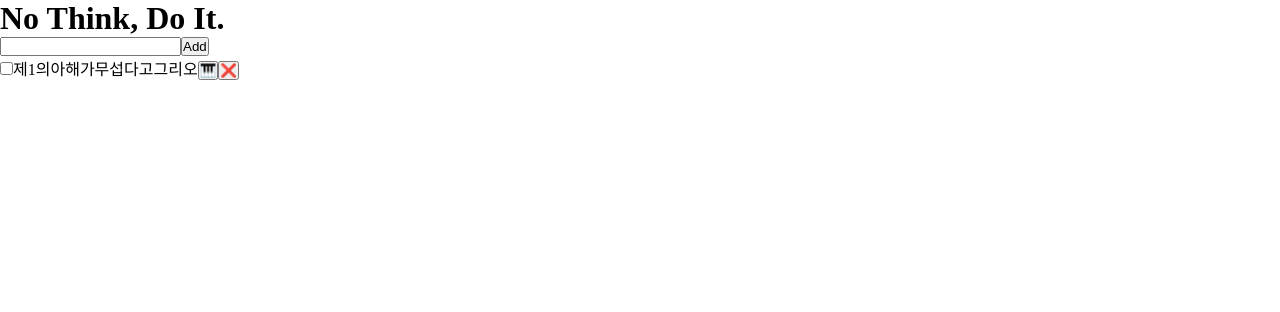
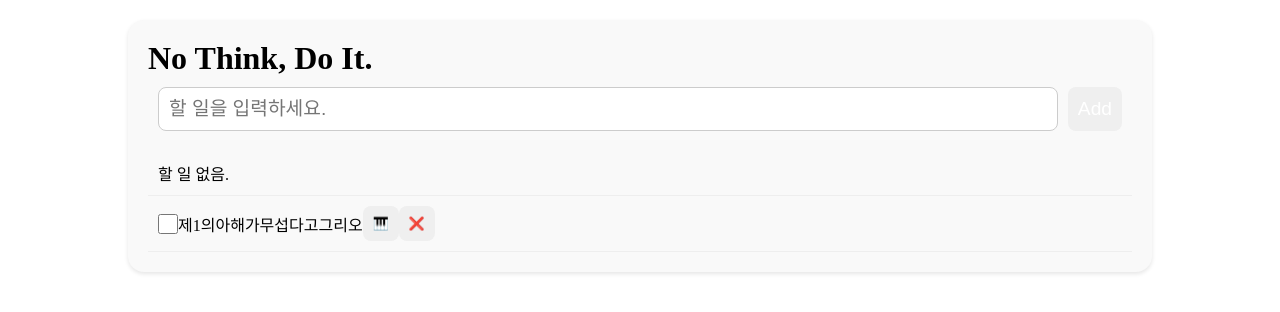
Before and after one commit to shrimp1011/Programming_3308, a React (Vite) app: page / in a window 1280 px wide. Shown: the top 312 px of the page. Built offline with nearby package versions, Linux system fonts and the light colour scheme.

Commit message:
TodoListApp HTML className, todolist.css

```diff
--- a/src/TodoListApp.jsx
+++ b/src/TodoListApp.jsx
@@ -1,21 +1,27 @@
+import './todolist.css'
 function TodoListApp() {
 
     return (
-        <div>
-            <h1>No Think, Do It.</h1>
-            <form>
-                <input type="text" />
-                <button>Add</button>
+        <div className="todo">
+            <h1 className="todo__title">No Think, Do It.</h1>
+            <form className="todo__form">
+                <input type="text" placeholder="할 일을 입력하세요." className="todo__input"/>
+                <button type="submit" className="todo__button" TodoListApp__button--add>Add</button>
             </form>
-            <ul>
-                <li>
-                <input type="checkbox" name="" id="chk-1" />
-                <label htmlFor="chk-1">제1의아해가무섭다고그리오</label>
-                <button>🎹</button>
-                <button>❌</button>
+            <ul className="todo__list">
+                <li className="todo__item todo__item--empty">
+                    <p>할 일 없음.</p>
+                </li>
+                <li className="todo__item" todo__item--complete>
+                <input type="checkbox" name="" id="chk-1" className="todo__check"/>
+                <label htmlFor="chk-1" className="todo__label">제1의아해가무섭다고그리오</label>
+                <button className="todo__button todo__button--edit">🎹</button>
+
+                <button className="todo__button todo__button--edit">❌</button>
                 </li>
             </ul>
         </div>
     )
 }
 export default TodoListApp;
+//클래스는 띄어쓰기로 연결
--- /dev/null
+++ b/src/todolist.css
@@ -0,0 +1,65 @@
+.todo {
+    /* width: 80%; */
+    /* min-width: 400px; */
+    width: max(80%, 400px); /*보통80%최소400px*/
+    margin: 20px auto; /*위아래20px좌우 여백균등분배*/
+    background-color: #f9f9f9;
+    padding: 20px;
+    border-radius: 16px;
+    box-shadow: 0 2px 4px rgba(0,0,0,0.1); /*세로 아래로 2px, blur 4px*/
+}
+/* class = > className
+for = > htmlFor */
+.todo__form {
+    display: flex;
+    margin-bottom: 10px;
+    padding: 10px;
+
+}
+.todo__input {
+    padding: 10px;
+    font-size: 1.2rem;
+    border: 1px solid #ccc;
+    border-radius: 8px;
+    margin-right: 10px;
+    flex: 1; /*display : flex 안의 아이템 중 여유 공간만큼 늘리자.*/
+}
+.todo__button {
+    padding: 10px;
+    border: none;
+    border-radius: 8px;
+    font-size: 1.2rem;
+    cursor: pointer;
+    color: #fff;
+}
+.todo__button--add {
+    background-color: aquamarine;
+
+}
+.todo__item {
+    display: flex;
+    align-items: center;
+    padding: 10px;
+    border-bottom: 1px solid #eee;
+}
+.todo__check {
+    width: 20px;
+    height: 20px;
+    cursor: pointer;
+    accent-color: #999;
+}
+.todo__lable {
+    margin: 0 10px;
+    flex: 1;
+
+}
+.todo__button--edit,
+.todo__button--delete {
+    font-size: 0.8rem;
+}
+.todo__item--complete .todo__label {
+    text-decoration: line-through;
+    color: #999;
+}
+/* A>B: 바로 아래 자식
+A B: 전체 자식 중에 한 자식 */
```
